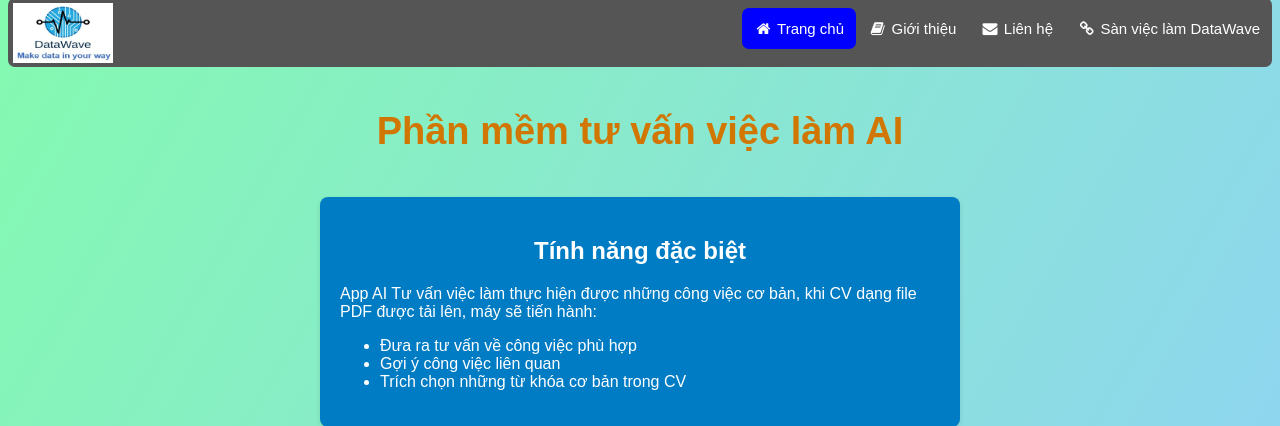
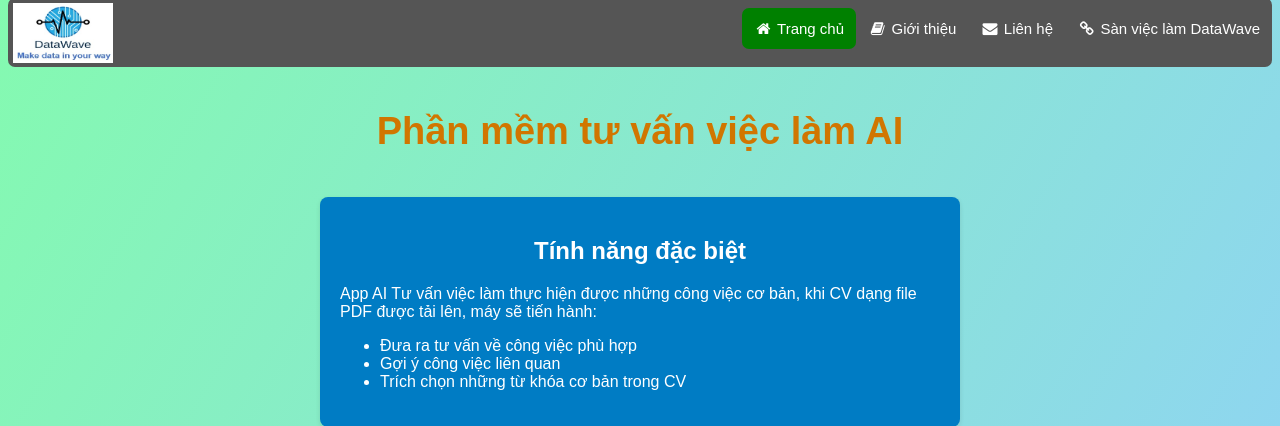
Before and after one commit to trananquan/job-recommendation, a Flask app: page / in a window 1280 px wide. Shown: the top 426 px of the page. Run offline with Flask 2, Linux system fonts and the light colour scheme; parts of the project's set-up code (start-up, migrations or seed data) failed here and were passed over.

Commit message:
Update resume.html

```diff
--- a/templates/resume.html
+++ b/templates/resume.html
@@ -162,7 +162,7 @@
 
 /* Current/active navbar link */
 .active {
-  background-color: blue;
+  background-color: #008000;
   border-radius: 7px
 }
 
```
